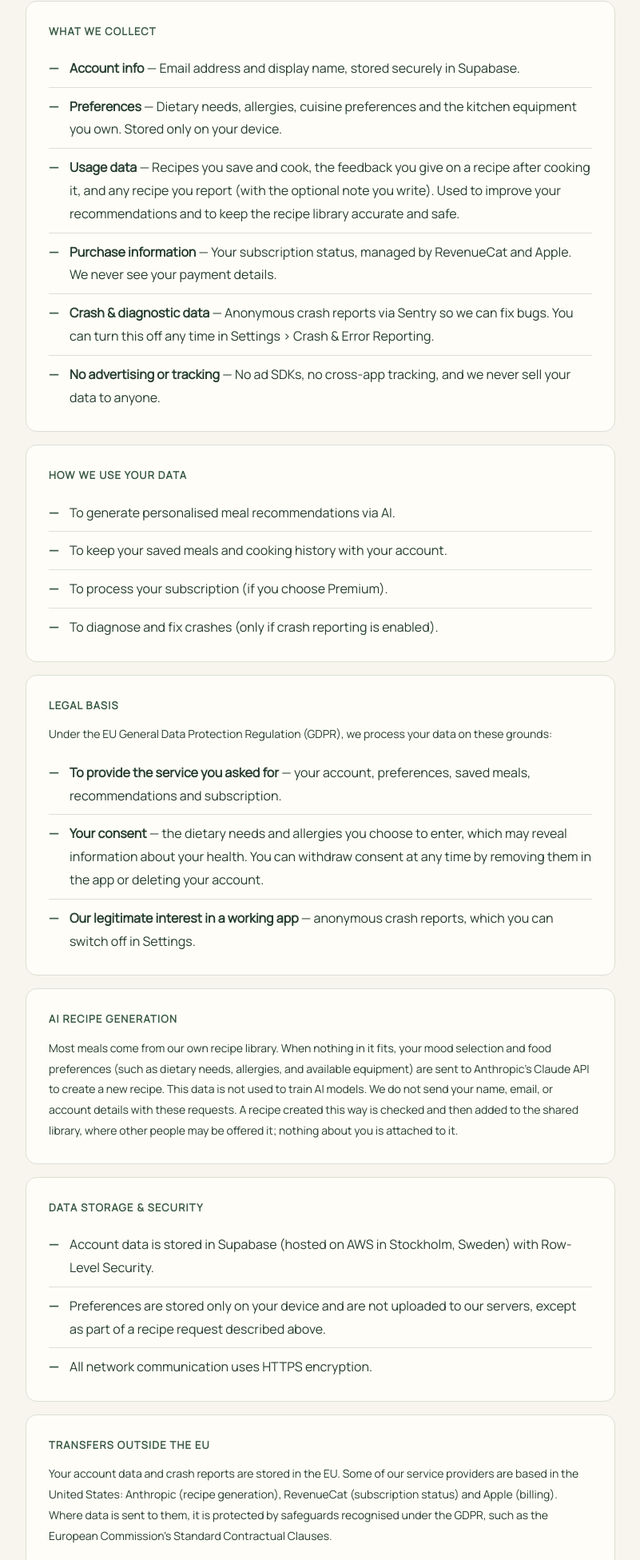
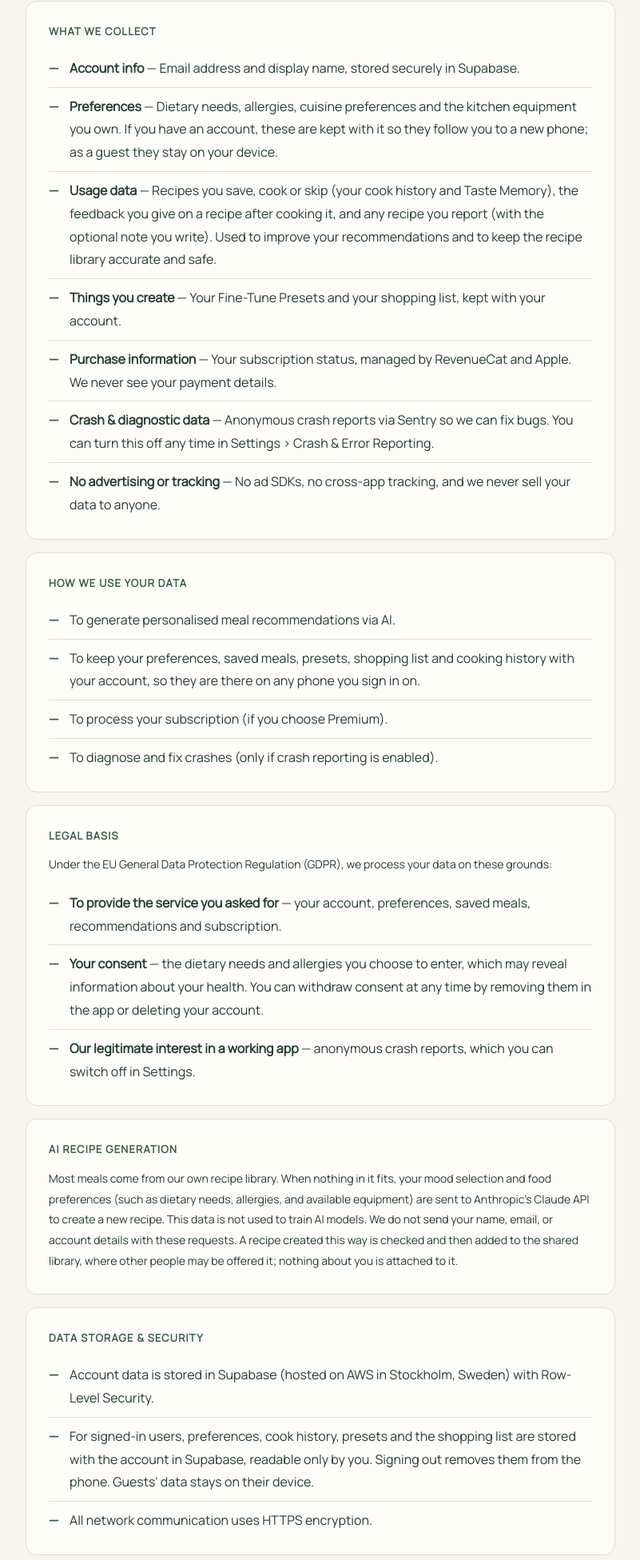
Before and after one commit to amoghvedanth-byte/mood2meal-site, a plain HTML site: page privacy.html in a window 1280 px wide. Shown: the part 580-2531 px from the top of the page at 80% size, without its empty margins (239-1040 px from the left). Drawn offline with Linux system fonts and the light colour scheme.

Commit message:
Privacy: signed-in users' preferences, history, presets and shopping list are kept with the account
Co-Authored-By: Claude Opus 5.5 <noreply@anthropic.com>

```diff
--- a/privacy.html
+++ b/privacy.html
@@ -54,8 +54,9 @@
         <h2>What We Collect</h2>
         <ul>
           <li><strong>Account info</strong> — Email address and display name, stored securely in Supabase.</li>
-          <li><strong>Preferences</strong> — Dietary needs, allergies, cuisine preferences and the kitchen equipment you own. Stored only on your device.</li>
-          <li><strong>Usage data</strong> — Recipes you save and cook, the feedback you give on a recipe after cooking it, and any recipe you report (with the optional note you write). Used to improve your recommendations and to keep the recipe library accurate and safe.</li>
+          <li><strong>Preferences</strong> — Dietary needs, allergies, cuisine preferences and the kitchen equipment you own. If you have an account, these are kept with it so they follow you to a new phone; as a guest they stay on your device.</li>
+          <li><strong>Usage data</strong> — Recipes you save, cook or skip (your cook history and Taste Memory), the feedback you give on a recipe after cooking it, and any recipe you report (with the optional note you write). Used to improve your recommendations and to keep the recipe library accurate and safe.</li>
+          <li><strong>Things you create</strong> — Your Fine-Tune Presets and your shopping list, kept with your account.</li>
           <li><strong>Purchase information</strong> — Your subscription status, managed by RevenueCat and Apple. We never see your payment details.</li>
           <li><strong>Crash &amp; diagnostic data</strong> — Anonymous crash reports via Sentry so we can fix bugs. You can turn this off any time in Settings › Crash &amp; Error Reporting.</li>
           <li><strong>No advertising or tracking</strong> — No ad SDKs, no cross-app tracking, and we never sell your data to anyone.</li>
@@ -66,7 +67,7 @@
         <h2>How We Use Your Data</h2>
         <ul>
           <li>To generate personalised meal recommendations via AI.</li>
-          <li>To keep your saved meals and cooking history with your account.</li>
+          <li>To keep your preferences, saved meals, presets, shopping list and cooking history with your account, so they are there on any phone you sign in on.</li>
           <li>To process your subscription (if you choose Premium).</li>
           <li>To diagnose and fix crashes (only if crash reporting is enabled).</li>
         </ul>
@@ -99,7 +100,7 @@
         <h2>Data Storage &amp; Security</h2>
         <ul>
           <li>Account data is stored in Supabase (hosted on AWS in Stockholm, Sweden) with Row-Level Security.</li>
-          <li>Preferences are stored only on your device and are not uploaded to our servers, except as part of a recipe request described above.</li>
+          <li>For signed-in users, preferences, cook history, presets and the shopping list are stored with the account in Supabase, readable only by you. Signing out removes them from the phone. Guests' data stays on their device.</li>
           <li>All network communication uses HTTPS encryption.</li>
         </ul>
       </div>
@@ -118,7 +119,7 @@
       <div class="card">
         <h2>How Long We Keep Data</h2>
         <ul>
-          <li>Account data, saved meals and history are kept until you delete your account, and are then removed. Preferences stay on your device until you change them, delete your account or delete the app.</li>
+          <li>Account data, preferences, saved meals, presets, shopping list and history are kept until you delete your account, and are then removed.</li>
           <li>Anonymous crash reports are kept for no longer than 90 days.</li>
           <li>Requests sent for AI recipe generation contain no account details and are not kept by us.</li>
         </ul>
```
Also changed, not shown: delete-account.html (+1 -1 lines), support.html (+1 -1 lines).
